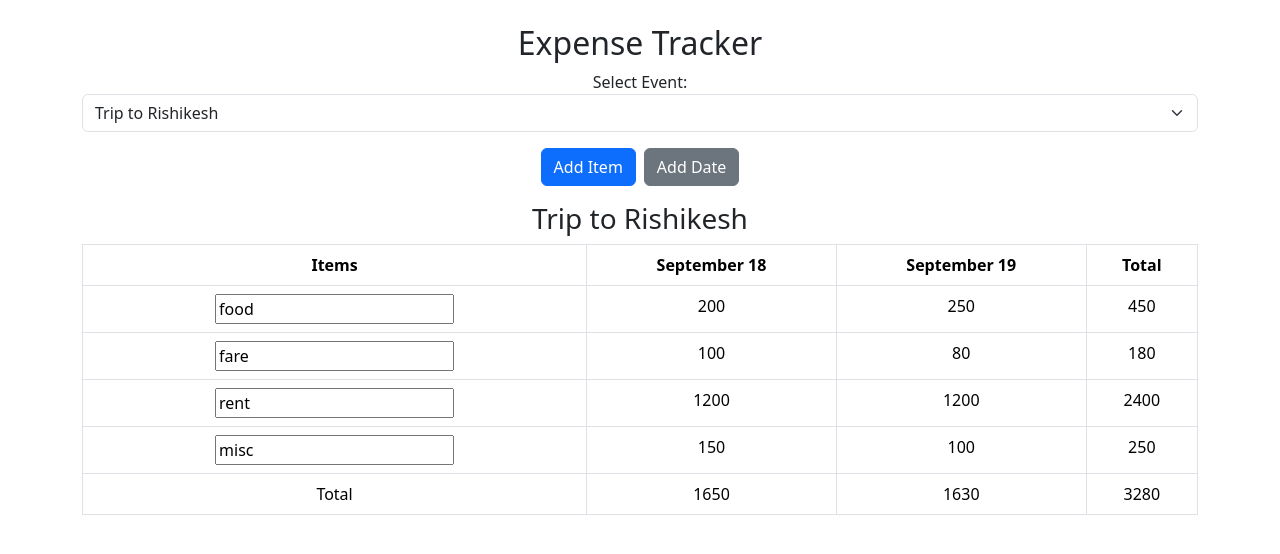
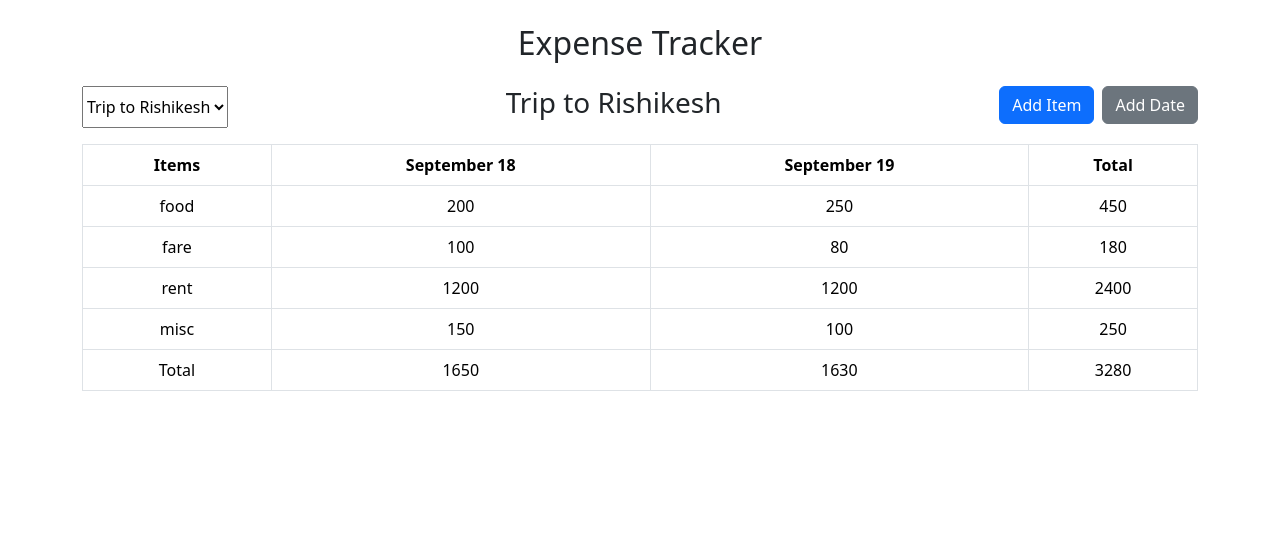
Before and after one commit to akkunirwal/expense-tracker, a React (Create React App) app: page / in a window 1280 px wide. Shown: the top 554 px of the page. Built offline with nearby package versions, Linux system fonts and the light colour scheme.

Commit message:
added styling

```diff
--- a/src/Components/ExpenseTracker.js
+++ b/src/Components/ExpenseTracker.js
@@ -179,21 +179,20 @@ const ExpenseTracker = () => {
 	return (
 		<div className="container mt-4">
 			<h2>Expense Tracker</h2>
-			<div className="mb-3">
-				<label>Select Event: </label>
-				<select className="form-select" onChange={handleTripChange}>
+
+			<div className="mb-3 d-flex mt-4 justify-content-between">
+				<select className="" onChange={handleTripChange}>
 					{trips.map((trip, index) => (
 						<option key={index} value={trip.tripName}>{trip.tripName}</option>
 					))}
 				</select>
+				<h3>{selectedTrip.tripName}</h3>
+				<div>
+					<button className="btn btn-primary me-2" onClick={() => setIsAddItemModalOpen(true)}>Add Item</button>
+					<button className="btn btn-secondary" onClick={() => setIsAddDateModalOpen(true)}>Add Date</button>
+				</div>
 			</div>
 
-			<div className="mb-3">
-				<button className="btn btn-primary me-2" onClick={() => setIsAddItemModalOpen(true)}>Add Item</button>
-				<button className="btn btn-secondary" onClick={() => setIsAddDateModalOpen(true)}>Add Date</button>
-			</div>
-
-			<h3>{selectedTrip.tripName}</h3>
 
 			<table className="table table-bordered">
 				<thead>
@@ -209,11 +208,7 @@ const ExpenseTracker = () => {
 					{items.map((item, rowIndex) => (
 						<tr key={rowIndex}>
 							<td>
-								<input
-									type="text"
-									value={item}
-									onChange={(e) => handleItemNameChange(rowIndex, e.target.value)}
-								/>
+								{item}
 							</td>
 							{selectedTrip.expenses.map((expense, dateIndex) => (
 								<td key={dateIndex} onClick={() => handleOpenExpenseModal(dateIndex, item)} style={{ cursor: 'pointer' }}>
```
